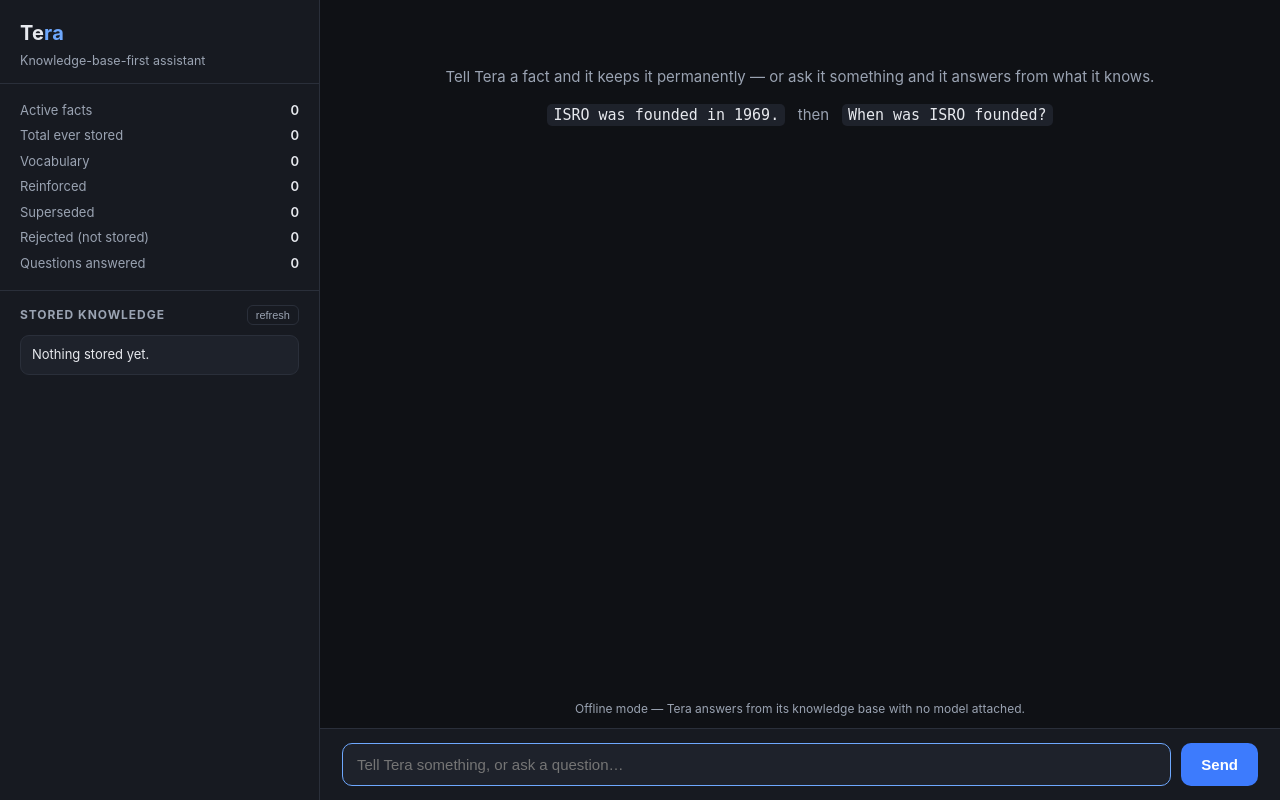
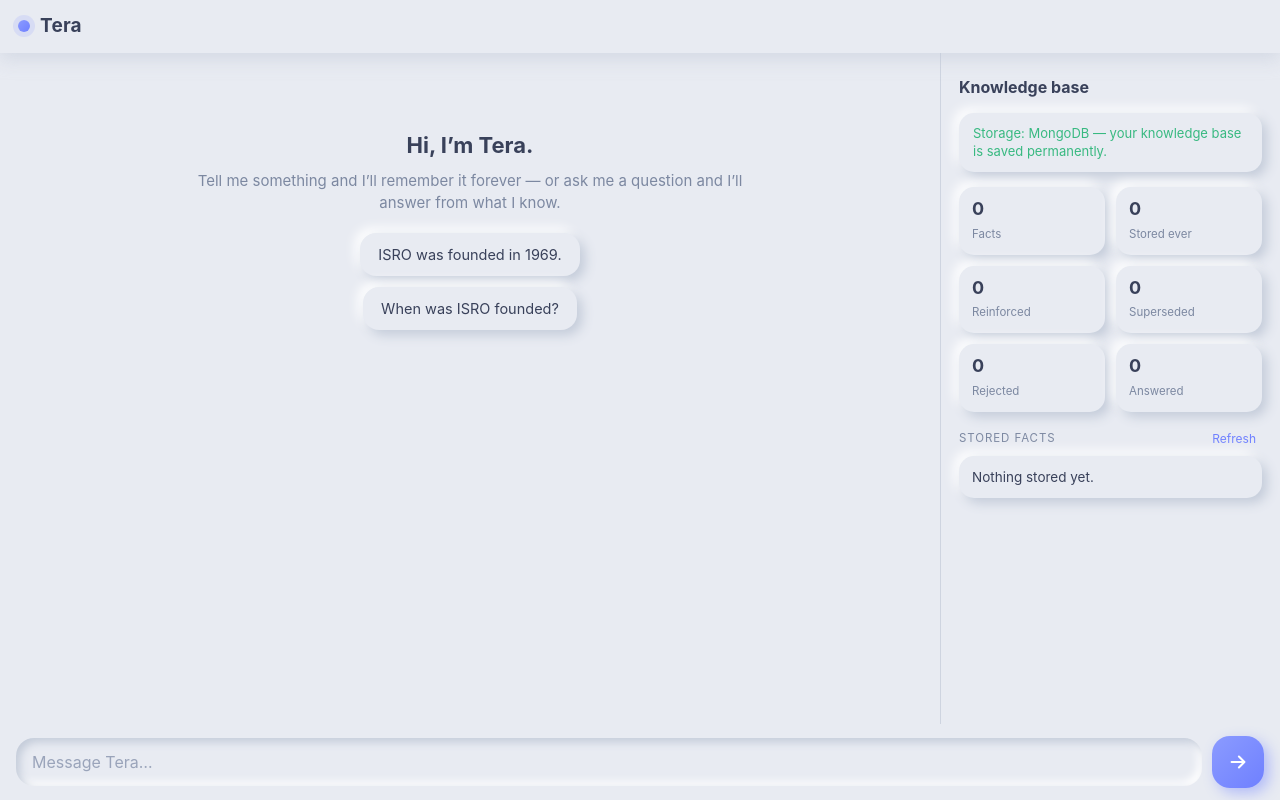
Before and after one commit to Terav2/tera, a Flask app: page / in a window 1280 px wide. Run offline with Flask 3, Linux system fonts and the light colour scheme; data that the repository does not hold is empty.

Commit message:
Redesign UI: soft (neumorphic) look, mobile-first; report storage persistence

```diff
--- a/tera/templates/index.html
+++ b/tera/templates/index.html
@@ -2,151 +2,242 @@
 <html lang="en">
 <head>
 <meta charset="utf-8" />
-<meta name="viewport" content="width=device-width, initial-scale=1" />
-<title>Tera — knowledge-base chatbot</title>
+<meta name="viewport" content="width=device-width, initial-scale=1, viewport-fit=cover" />
+<meta name="theme-color" content="#e8ebf2" />
+<title>Tera</title>
 <style>
-  :root {
-    --bg: #0f1115; --panel: #171a21; --panel-2: #1e222b; --line: #2a2f3a;
-    --text: #e7e9ee; --muted: #9aa3b2; --accent: #6ea8fe; --accent-2: #3d7bfd;
-    --good: #35c28a; --warn: #e0a83a; --bad: #e06a6a;
+  :root{
+    --bg:#e8ebf2; --light:#ffffff; --dark:#c3cbd9;
+    --text:#39415a; --muted:#7c88a1;
+    --accent:#6f80ff; --accent2:#8b9bff;
+    --good:#38b981; --warn:#d99b2b; --bad:#e07070;
+    --raised:8px 8px 18px var(--dark), -8px -8px 18px var(--light);
+    --raised-sm:5px 5px 12px var(--dark), -5px -5px 12px var(--light);
+    --raised-xs:3px 3px 7px var(--dark), -3px -3px 7px var(--light);
+    --inset:inset 4px 4px 9px var(--dark), inset -4px -4px 9px var(--light);
   }
-  * { box-sizing: border-box; }
-  html, body { height: 100%; margin: 0; }
-  body {
-    font: 15px/1.5 -apple-system, BlinkMacSystemFont, "Segoe UI", Roboto, Helvetica, Arial, sans-serif;
-    background: var(--bg); color: var(--text);
-    display: flex; height: 100vh; overflow: hidden;
+  *{box-sizing:border-box; -webkit-tap-highlight-color:transparent;}
+  html,body{height:100%; margin:0;}
+  body{
+    font:16px/1.5 -apple-system,BlinkMacSystemFont,"Segoe UI",Roboto,Helvetica,Arial,sans-serif;
+    background:var(--bg); color:var(--text); overscroll-behavior-y:none;
   }
-  /* sidebar */
-  aside {
-    width: 320px; flex: 0 0 320px; background: var(--panel); border-right: 1px solid var(--line);
-    display: flex; flex-direction: column; overflow: hidden;
+  .app{display:flex; flex-direction:column; height:100vh; height:100dvh;}
+
+  /* ---------- top bar ---------- */
+  .topbar{
+    display:flex; align-items:center; justify-content:space-between;
+    padding:calc(12px + env(safe-area-inset-top)) 18px 12px;
+    position:relative; z-index:20;
+    box-shadow:0 6px 18px rgba(195,203,217,.55);
   }
-  aside header { padding: 18px 20px 12px; border-bottom: 1px solid var(--line); }
-  .brand { font-size: 20px; font-weight: 700; letter-spacing: .2px; }
-  .brand span { color: var(--accent); }
-  .tagline { color: var(--muted); font-size: 12.5px; margin-top: 4px; }
-  .stats { padding: 14px 20px; border-bottom: 1px solid var(--line); }
-  .stats .row { display: flex; justify-content: space-between; padding: 3px 0; font-size: 13px; }
-  .stats .row b { color: var(--text); font-weight: 600; }
-  .stats .row span { color: var(--muted); }
-  .facts-wrap { flex: 1; overflow-y: auto; padding: 14px 20px 20px; }
-  .facts-wrap h3 { font-size: 12px; text-transform: uppercase; letter-spacing: .08em;
-    color: var(--muted); margin: 0 0 10px; display: flex; justify-content: space-between; align-items: center; }
-  .facts-wrap h3 button {
-    background: none; border: 1px solid var(--line); color: var(--muted);
-    border-radius: 6px; font-size: 11px; padding: 3px 8px; cursor: pointer;
+  .brand{display:flex; align-items:center; gap:10px; font-weight:700; font-size:19px; letter-spacing:.2px;}
+  .dot{width:12px; height:12px; border-radius:50%;
+       background:linear-gradient(135deg,var(--accent2),var(--accent));
+       box-shadow:0 0 0 5px rgba(111,128,255,.14);}
+  .icon-btn{
+    width:44px; height:44px; border:0; border-radius:14px; background:var(--bg);
+    color:var(--text); box-shadow:var(--raised-sm); font-size:17px; cursor:pointer;
+    display:grid; place-items:center;
   }
-  .facts-wrap h3 button:hover { color: var(--text); border-color: var(--accent); }
-  .fact {
-    background: var(--panel-2); border: 1px solid var(--line); border-radius: 9px;
-    padding: 9px 11px; margin-bottom: 8px; font-size: 13px;
+  .icon-btn:active{box-shadow:var(--inset);}
+
+  /* ---------- layout ---------- */
+  .body{flex:1; display:flex; min-height:0; position:relative;}
+  .chat{flex:1; overflow-y:auto; padding:18px 16px 10px; -webkit-overflow-scrolling:touch;}
+
+  /* ---------- messages ---------- */
+  .msg{display:flex; margin-bottom:14px; animation:rise .22s ease both;}
+  @keyframes rise{from{opacity:0; transform:translateY(6px);} to{opacity:1; transform:none;}}
+  .msg.me{justify-content:flex-end;}
+  .col{max-width:84%;}
+  .bubble{
+    padding:12px 15px; border-radius:20px; font-size:15.5px;
+    white-space:pre-wrap; word-wrap:break-word;
   }
-  .fact .meta { color: var(--muted); font-size: 11px; margin-top: 4px; }
-  .badge { display: inline-block; font-size: 10.5px; padding: 1px 7px; border-radius: 999px;
-    border: 1px solid var(--line); color: var(--muted); }
-  /* main */
-  main { flex: 1; display: flex; flex-direction: column; min-width: 0; }
-  .chat { flex: 1; overflow-y: auto; padding: 26px 22px; }
-  .msg { max-width: 760px; margin: 0 auto 16px; display: flex; gap: 10px; }
-  .msg .bubble {
-    border-radius: 14px; padding: 11px 15px; white-space: pre-wrap; word-wrap: break-word;
-    border: 1px solid var(--line); background: var(--panel);
+  .msg.tera .bubble{background:var(--bg); box-shadow:var(--raised-sm); border-bottom-left-radius:7px;}
+  .msg.me .bubble{
+    background:linear-gradient(135deg,var(--accent2),var(--accent)); color:#fff;
+    border-bottom-right-radius:7px; box-shadow:5px 5px 14px rgba(111,128,255,.42);
   }
-  .msg.me { flex-direction: row-reverse; }
-  .msg.me .bubble { background: var(--accent-2); border-color: var(--accent-2); color: #fff; }
-  .msg .who { font-size: 11px; color: var(--muted); margin-bottom: 4px; }
-  .msg.me .who { text-align: right; }
-  .msg .col { max-width: 82%; }
-  .chip { display: inline-block; font-size: 11px; padding: 2px 9px; border-radius: 999px;
-    margin-top: 8px; border: 1px solid var(--line); color: var(--muted); }
-  .chip.stored { color: var(--good); border-color: rgba(53,194,138,.4); }
-  .chip.answered { color: var(--accent); border-color: rgba(110,168,254,.4); }
-  .chip.refused { color: var(--warn); border-color: rgba(224,168,58,.4); }
-  .chip.ungrounded { color: var(--bad); border-color: rgba(224,106,106,.4); }
-  .sources { margin-top: 8px; font-size: 12px; color: var(--muted); }
-  .sources div { padding: 2px 0; }
-  /* composer */
-  form.composer {
-    border-top: 1px solid var(--line); background: var(--panel); padding: 14px 22px;
-    display: flex; gap: 10px;
+  .chip{
+    display:inline-block; margin-top:9px; font-size:12px; padding:5px 12px;
+    border-radius:999px; background:var(--bg); box-shadow:var(--raised-xs); color:var(--muted);
   }
-  form.composer input {
-    flex: 1; background: var(--panel-2); border: 1px solid var(--line); color: var(--text);
-    border-radius: 10px; padding: 12px 14px; font-size: 15px; outline: none;
+  .chip.stored{color:var(--good);} .chip.answered{color:var(--accent);}
+  .chip.refused{color:var(--warn);} .chip.ungrounded{color:var(--bad);}
+  .sources{margin-top:9px; font-size:12.5px; color:var(--muted);}
+  .sources div{padding:3px 0;}
+
+  /* ---------- hello ---------- */
+  .hello{max-width:560px; margin:14px auto 0; text-align:center; padding:6px;}
+  .hello h2{margin:6px 0 8px; font-size:22px;}
+  .hello p{color:var(--muted); margin:0 0 18px; font-size:15px;}
+  .examples{display:flex; flex-direction:column; gap:11px; align-items:center;}
+  .ex{
+    border:0; background:var(--bg); box-shadow:var(--raised-sm); color:var(--text);
+    border-radius:16px; padding:13px 18px; font-size:14.5px; cursor:pointer;
+    max-width:100%; font-family:inherit;
   }
-  form.composer input:focus { border-color: var(--accent); }
-  form.composer button {
-    background: var(--accent-2); color: #fff; border: none; border-radius: 10px;
-    padding: 0 20px; font-size: 15px; font-weight: 600; cursor: pointer;
+  .ex:active{box-shadow:var(--inset);}
+
+  /* ---------- composer ---------- */
+  .composer{
+    display:flex; gap:10px; align-items:center;
+    padding:12px 16px calc(12px + env(safe-area-inset-bottom));
   }
-  form.composer button:disabled { opacity: .5; cursor: default; }
-  .hint { text-align: center; color: var(--muted); font-size: 12px; padding: 0 0 10px; }
-  .empty { max-width: 760px; margin: 40px auto; color: var(--muted); text-align: center; }
-  .empty code { background: var(--panel-2); padding: 2px 6px; border-radius: 5px; color: var(--text); }
-  @media (max-width: 820px) { aside { display: none; } }
+  .composer input{
+    flex:1; min-width:0; border:0; outline:none; background:var(--bg); color:var(--text);
+    border-radius:18px; padding:14px 16px; font-size:16px; box-shadow:var(--inset);
+    font-family:inherit;
+  }
+  .composer input::placeholder{color:#9aa4ba;}
+  .send{
+    width:52px; height:52px; flex:0 0 52px; border:0; border-radius:18px;
+    background:linear-gradient(135deg,var(--accent2),var(--accent)); color:#fff;
+    box-shadow:5px 5px 14px rgba(111,128,255,.45); cursor:pointer;
+    display:grid; place-items:center;
+  }
+  .send:active{transform:translateY(1px);}
+  .send:disabled{opacity:.55;}
+
+  /* ---------- knowledge panel ---------- */
+  .panel{
+    position:fixed; top:0; right:0; height:100vh; height:100dvh;
+    width:min(360px,88vw); background:var(--bg);
+    box-shadow:-12px 0 34px rgba(150,160,185,.5);
+    transform:translateX(103%); transition:transform .3s cubic-bezier(.4,0,.2,1);
+    z-index:40; display:flex; flex-direction:column;
+    padding:calc(14px + env(safe-area-inset-top)) 16px calc(16px + env(safe-area-inset-bottom));
+    overflow-y:auto;
+  }
+  .panel.open{transform:none;}
+  .backdrop{
+    position:fixed; inset:0; background:rgba(57,65,90,.3); opacity:0;
+    pointer-events:none; transition:opacity .3s; z-index:30;
+  }
+  .backdrop.open{opacity:1; pointer-events:auto;}
+  .panel-head{display:flex; align-items:center; justify-content:space-between; margin-bottom:14px;}
+  .panel-head strong{font-size:16px;}
+  .storage{
+    border-radius:15px; padding:11px 14px; font-size:13px; margin-bottom:15px;
+    box-shadow:var(--raised-sm); line-height:1.45;
+  }
+  .storage.ok{color:var(--good);} .storage.warn{color:var(--warn);}
+  .stats{display:grid; grid-template-columns:1fr 1fr; gap:11px; margin-bottom:18px;}
+  .stat{background:var(--bg); box-shadow:var(--raised-sm); border-radius:15px; padding:11px 13px;}
+  .stat b{display:block; font-size:18px; line-height:1.2;}
+  .stat span{font-size:11.5px; color:var(--muted);}
+  .facts-head{
+    display:flex; justify-content:space-between; align-items:center;
+    font-size:11.5px; text-transform:uppercase; letter-spacing:.08em;
+    color:var(--muted); margin-bottom:9px;
+  }
+  .ghost{border:0; background:none; color:var(--accent); font-size:12px; cursor:pointer; font-family:inherit;}
+  .fact{background:var(--bg); box-shadow:var(--raised-sm); border-radius:15px; padding:11px 13px; margin-bottom:10px; font-size:13.5px;}
+  .fact .meta{color:var(--muted); font-size:11px; margin-top:6px;}
+  .tag{display:inline-block; padding:2px 8px; border-radius:999px; box-shadow:var(--raised-xs); font-size:10.5px;}
+
+  /* ---------- desktop ---------- */
+  @media (min-width:900px){
+    .panel{
+      position:static; transform:none; height:auto; width:340px; flex:0 0 340px;
+      box-shadow:none; z-index:1; padding:22px 18px;
+      border-left:1px solid rgba(195,203,217,.7);
+    }
+    .backdrop{display:none;}
+    #menuBtn, #closeBtn{display:none;}
+    .chat{padding:24px 22px;}
+    .msg{margin-bottom:16px;}
+    .hello{margin-top:40px;}
+  }
 </style>
 </head>
 <body>
-  <aside>
-    <header>
-      <div class="brand">Te<span>ra</span></div>
-      <div class="tagline">Knowledge-base-first assistant</div>
-    </header>
-    <div class="stats" id="stats"></div>
-    <div class="facts-wrap">
-      <h3>Stored knowledge <button id="refresh">refresh</button></h3>
+<div class="app">
+  <header class="topbar">
+    <div class="brand"><span class="dot"></span> Tera</div>
+    <button class="icon-btn" id="menuBtn" aria-label="Open knowledge base">☰</button>
+  </header>
+
+  <div class="body">
+    <main class="chat" id="chat">
+      <div class="hello">
+        <h2>Hi, I&rsquo;m Tera.</h2>
+        <p>Tell me something and I&rsquo;ll remember it forever &mdash; or ask me a question and I&rsquo;ll answer from what I know.</p>
+        <div class="examples">
+          <button class="ex" data-text="ISRO was founded in 1969.">ISRO was founded in 1969.</button>
+          <button class="ex" data-text="When was ISRO founded?">When was ISRO founded?</button>
+        </div>
+      </div>
+    </main>
+
+    <aside class="panel" id="panel">
+      <div class="panel-head">
+        <strong>Knowledge base</strong>
+        <button class="icon-btn" id="closeBtn" aria-label="Close">✕</button>
+      </div>
+      <div class="storage" id="storage"></div>
+      <div class="stats" id="stats"></div>
+      <div class="facts-head">
+        <span>Stored facts</span>
+        <button class="ghost" id="refresh">Refresh</button>
+      </div>
       <div id="facts"></div>
-    </div>
-  </aside>
+    </aside>
+  </div>
 
-  <main>
-    <div class="chat" id="chat">
-      <div class="empty">
-        <p>Tell Tera a fact and it keeps it permanently — or ask it something and it answers from what it knows.</p>
-        <p><code>ISRO was founded in 1969.</code> &nbsp; then &nbsp; <code>When was ISRO founded?</code></p>
-      </div>
-    </div>
-    <div class="hint" id="hint">Questions are answered, not stored. Statements are stored, not answered.</div>
-    <form class="composer" id="composer" autocomplete="off">
-      <input id="input" placeholder="Tell Tera something, or ask a question…" autofocus />
-      <button id="send" type="submit">Send</button>
-    </form>
-  </main>
+  <form class="composer" id="composer" autocomplete="off">
+    <input id="input" placeholder="Message Tera…" autocomplete="off" />
+    <button class="send" id="send" type="submit" aria-label="Send">
+      <svg width="22" height="22" viewBox="0 0 24 24" fill="none" stroke="currentColor"
+           stroke-width="2.2" stroke-linecap="round" stroke-linejoin="round">
+        <path d="M5 12h13M13 6l6 6-6 6"/>
+      </svg>
+    </button>
+  </form>
+</div>
+<div class="backdrop" id="backdrop"></div>
 
 <script>
 const chat = document.getElementById('chat');
 const form = document.getElementById('composer');
 const input = document.getElementById('input');
 const sendBtn = document.getElementById('send');
+const panel = document.getElementById('panel');
+const backdrop = document.getElementById('backdrop');
 
-function clearEmpty() {
-  const e = chat.querySelector('.empty');
-  if (e) e.remove();
+/* panel open/close (mobile) */
+function openPanel(){ panel.classList.add('open'); backdrop.classList.add('open'); }
+function closePanel(){ panel.classList.remove('open'); backdrop.classList.remove('open'); }
+document.getElementById('menuBtn').addEventListener('click', openPanel);
+document.getElementById('closeBtn').addEventListener('click', closePanel);
+backdrop.addEventListener('click', closePanel);
+
+function esc(s){
+  return String(s).replace(/[&<>"']/g, c => ({'&':'&amp;','<':'&lt;','>':'&gt;','"':'&quot;',"'":'&#39;'}[c]));
 }
 
-function addMessage(who, text, opts = {}) {
-  clearEmpty();
+function clearHello(){ const h = chat.querySelector('.hello'); if (h) h.remove(); }
+
+function addMessage(who, text, opts = {}){
+  clearHello();
   const wrap = document.createElement('div');
-  wrap.className = 'msg ' + (who === 'you' ? 'me' : '');
+  wrap.className = 'msg ' + (who === 'you' ? 'me' : 'tera');
   const col = document.createElement('div');
   col.className = 'col';
-  const label = document.createElement('div');
-  label.className = 'who';
-  label.textContent = who === 'you' ? 'You' : 'Tera';
   const bubble = document.createElement('div');
   bubble.className = 'bubble';
   bubble.textContent = text;
-  col.appendChild(label);
   col.appendChild(bubble);
 
-  if (opts.chip) {
+  if (opts.chip){
     const chip = document.createElement('span');
-    chip.className = 'chip ' + opts.chipClass;
+    chip.className = 'chip ' + (opts.chipClass || '');
     chip.textContent = opts.chip;
     col.appendChild(chip);
   }
-  if (opts.sources && opts.sources.length) {
+  if (opts.sources && opts.sources.length){
     const src = document.createElement('div');
     src.className = 'sources';
     opts.sources.forEach(s => {
@@ -161,99 +252,106 @@ function addMessage(who, text, opts = {}) {
   chat.scrollTop = chat.scrollHeight;
 }
 
-function renderStats(s) {
+function renderStats(s){
   if (!s) return;
-  const el = document.getElementById('stats');
   const rows = [
-    ['Active facts', s.active_facts],
-    ['Total ever stored', s.total_facts],
-    ['Vocabulary', s.vocabulary],
+    ['Facts', s.active_facts],
+    ['Stored ever', s.total_facts],
     ['Reinforced', s.reinforced],
     ['Superseded', s.superseded],
-    ['Rejected (not stored)', s.rejected],
-    ['Questions answered', s.queries],
+    ['Rejected', s.rejected],
+    ['Answered', s.queries],
   ];
-  el.innerHTML = rows.map(([k, v]) => `<div class="row"><span>${k}</span><b>${v}</b></div>`).join('');
+  document.getElementById('stats').innerHTML = rows
+    .map(([k, v]) => `<div class="stat"><b>${v}</b><span>${k}</span></div>`).join('');
 }
 
-async function loadFacts() {
-  try {
+async function loadFacts(){
+  try{
     const r = await fetch('/api/facts?limit=100');
     const facts = await r.json();
     const el = document.getElementById('facts');
-    if (!facts.length) { el.innerHTML = '<div class="fact">Nothing stored yet.</div>'; return; }
+    if (!facts.length){ el.innerHTML = '<div class="fact">Nothing stored yet.</div>'; return; }
     el.innerHTML = facts.map(f => `
-      <div class="fact">
-        ${escapeHtml(f.content)}
-        <div class="meta">
-          <span class="badge">${escapeHtml(f.category)}</span>
+      <div class="fact">${esc(f.content)}
+        <div class="meta"><span class="tag">${esc(f.category)}</span>
           conf ${f.confidence}${f.reinforcements ? ' · reinforced ' + f.reinforcements + '×' : ''}
         </div>
       </div>`).join('');
-  } catch (e) { /* ignore */ }
+  }catch(e){ /* ignore */ }
 }
 
-function escapeHtml(s) {
-  return s.replace(/[&<>"']/g, c => ({'&':'&amp;','<':'&lt;','>':'&gt;','"':'&quot;',"'":'&#39;'}[c]));
+async function loadStats(){
+  try{ renderStats(await (await fetch('/api/stats')).json()); }catch(e){ /* ignore */ }
 }
 
-async function loadStats() {
-  try {
-    const r = await fetch('/api/stats');
-    renderStats(await r.json());
-  } catch (e) { /* ignore */ }
+async function loadHealth(){
+  try{
+    const h = await (await fetch('/api/health')).json();
+    const el = document.getElementById('storage');
+    if (h.persistent){
+      el.className = 'storage ok';
+      el.textContent = 'Storage: ' + h.store + ' — your knowledge base is saved permanently.';
+    } else {
+      el.className = 'storage warn';
+      el.textContent = 'Storage: not persistent. Tera will forget between visits. Add a Redis database from the Vercel Storage tab to keep what it learns.';
+    }
+  }catch(e){ /* ignore */ }
 }
 
-form.addEventListener('submit', async (e) => {
-  e.preventDefault();
-  const text = input.value.trim();
-  if (!text) return;
-  input.value = '';
+async function send(text){
   sendBtn.disabled = true;
   addMessage('you', text);
-
-  try {
+  try{
     const r = await fetch('/api/chat', {
       method: 'POST',
-      headers: { 'Content-Type': 'application/json' },
-      body: JSON.stringify({ message: text }),
+      headers: {'Content-Type': 'application/json'},
+      body: JSON.stringify({message: text}),
     });
     const d = await r.json();
-    if (!r.ok) { addMessage('tera', d.error || 'Something went wrong.'); return; }
+    if (!r.ok){ addMessage('tera', d.error || 'Something went wrong.'); return; }
 
-    if (d.kind === 'answered') {
+    if (d.kind === 'answered'){
       addMessage('tera', d.answer, {
         chip: d.grounded ? 'answered from knowledge base' : 'not in knowledge base yet',
         chipClass: d.grounded ? 'answered' : 'ungrounded',
         sources: d.grounded ? d.facts : null,
       });
-    } else if (d.kind === 'stored') {
-      const verb = d.action === 'reinforced' ? 'reinforced' :
-                   d.action === 'superseded' ? 'updated (old version kept)' : 'stored';
-      addMessage('tera', d.reply, { chip: verb, chipClass: 'stored' });
+    } else if (d.kind === 'stored'){
+      const verb = d.action === 'reinforced' ? 'reinforced'
+                 : d.action === 'superseded' ? 'updated (old kept)'
+                 : 'stored';
+      addMessage('tera', d.reply, {chip: verb, chipClass: 'stored'});
       loadFacts();
     } else {
-      addMessage('tera', d.reply, { chip: 'not stored', chipClass: 'refused' });
+      addMessage('tera', d.reply, {chip: 'not stored', chipClass: 'refused'});
     }
     renderStats(d.stats);
-  } catch (err) {
+  }catch(err){
     addMessage('tera', 'Network error — is the server running?');
-  } finally {
+  }finally{
     sendBtn.disabled = false;
     input.focus();
   }
+}
+
+form.addEventListener('submit', e => {
+  e.preventDefault();
+  const text = input.value.trim();
+  if (!text) return;
+  input.value = '';
+  send(text);
 });
 
-document.getElementById('refresh').addEventListener('click', () => { loadFacts(); loadStats(); });
+document.querySelectorAll('.ex').forEach(btn => {
+  btn.addEventListener('click', () => send(btn.dataset.text));
+});
 
+document.getElementById('refresh').addEventListener('click', () => { loadFacts(); loadStats(); loadHealth(); });
+
+loadHealth();
 loadStats();
 loadFacts();
-fetch('/api/health').then(r => r.json()).then(h => {
-  if (h.offline) {
-    document.getElementById('hint').textContent =
-      'Offline mode — Tera answers from its knowledge base with no model attached.';
-  }
-}).catch(() => {});
 </script>
 </body>
 </html>
```
Also changed, not shown: tera/webapp.py (+13 -0 lines).
